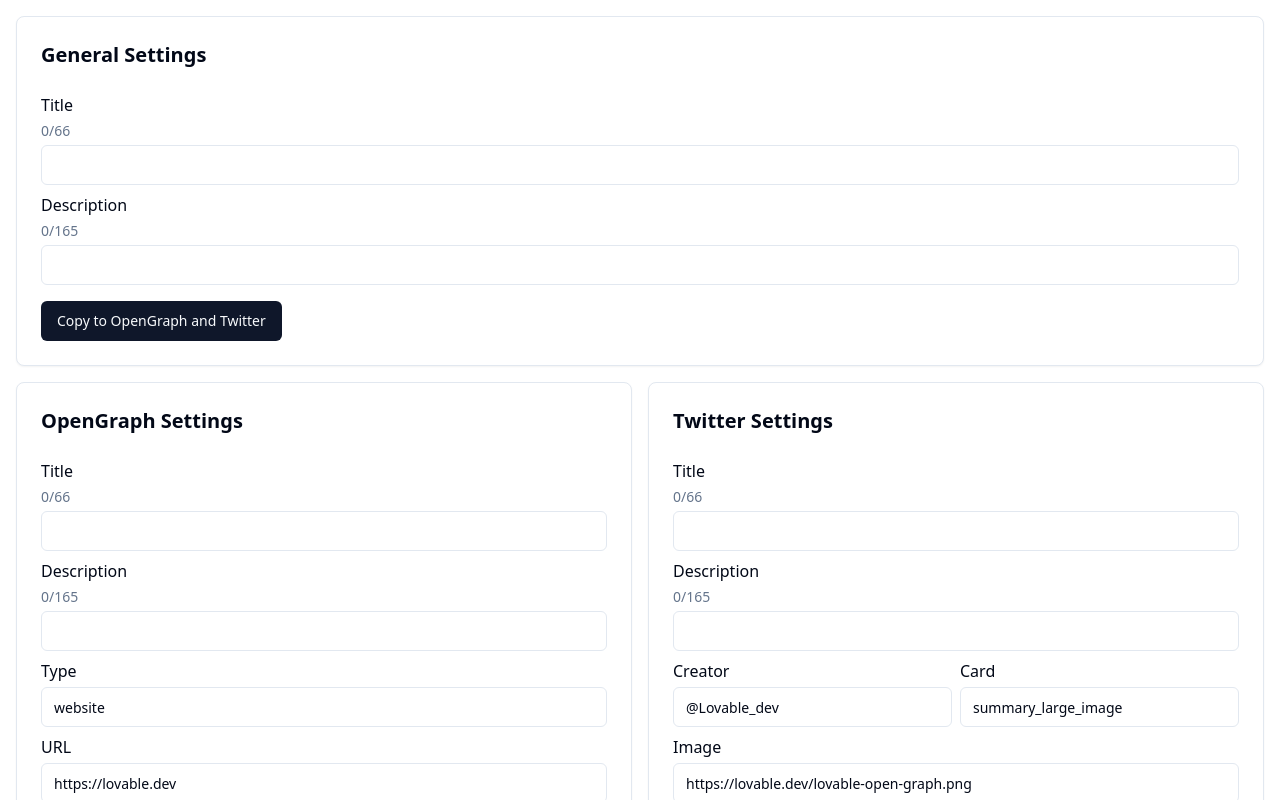
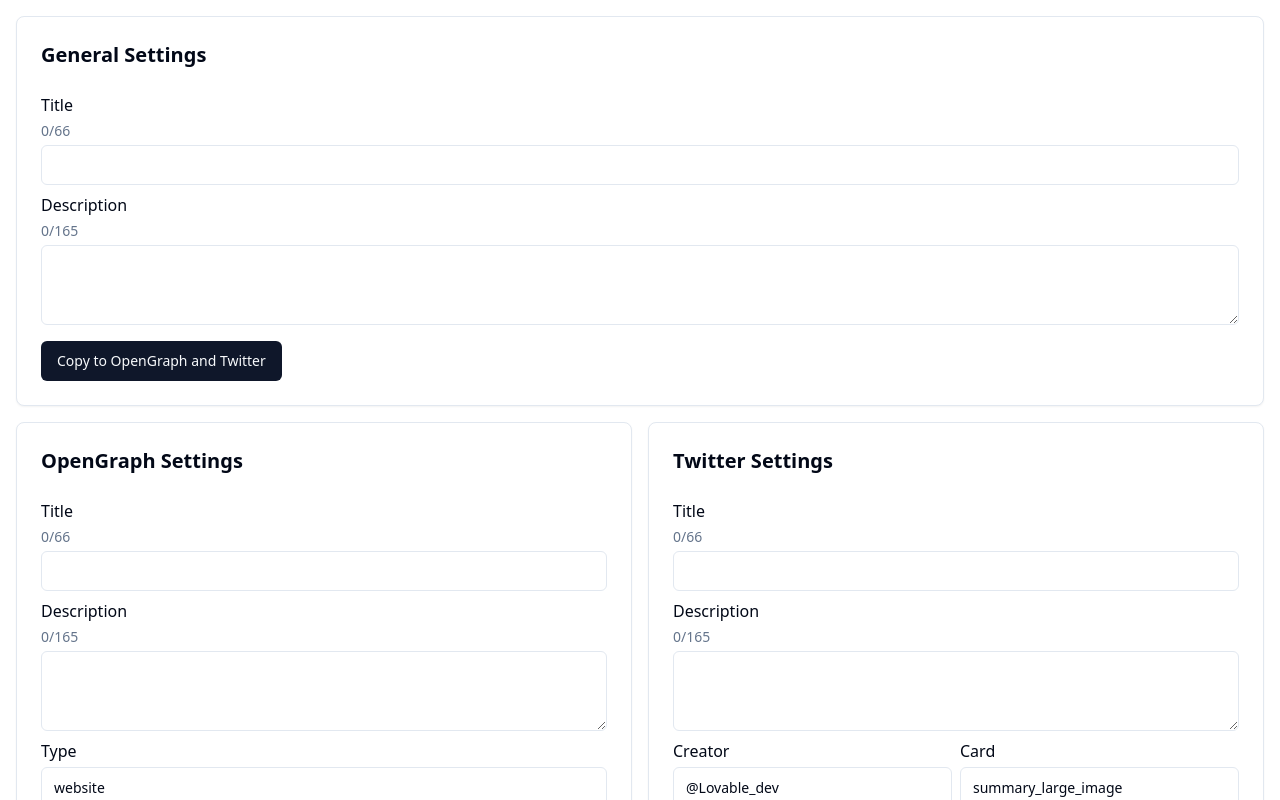
Before and after one commit to GPT-Engineer-App/seo-helper, a React (Vite) app: page / in a window 1280 px wide. Shown: the top 800 px of the page. Built offline with nearby package versions, Linux system fonts and the light colour scheme.

Commit message:
Updated description fields in Twitter and OpenGraph settings to be multiline text boxes spanning two lines.

```diff
--- a/src/pages/SeoOptimization.jsx
+++ b/src/pages/SeoOptimization.jsx
@@ -3,6 +3,7 @@ import { Button } from "@/components/ui/button";
 import { Input } from "@/components/ui/input";
 import { Card, CardHeader, CardContent } from "@/components/ui/card";
 import { Toaster } from "@/components/ui/sonner";
+import { Textarea } from "@/components/ui/textarea";
 
 const SeoOptimization = () => {
   const [general, setGeneral] = useState({ title: "", description: "" });
@@ -128,12 +129,13 @@ const SeoOptimization = () => {
             <div className="text-sm text-muted-foreground mb-1">
               {general.description.length}/165
             </div>
-            <Input
+            <Textarea
               value={general.description}
               onChange={(e) =>
                 handleChange("general", "description", e.target.value)
               }
               maxLength={165}
+              rows={2}
             />
           </div>
           <Button onClick={copyGeneralToOthers} className="mt-2">
@@ -167,12 +169,13 @@ const SeoOptimization = () => {
                 <div className="text-sm text-muted-foreground mb-1">
                   {openGraph.description.length}/165
                 </div>
-                <Input
+                <Textarea
                   value={openGraph.description}
                   onChange={(e) =>
                     handleChange("openGraph", "description", e.target.value)
                   }
                   maxLength={165}
+                  rows={2}
                 />
               </div>
               <div className="mb-2">
@@ -224,12 +227,13 @@ const SeoOptimization = () => {
                 <div className="text-sm text-muted-foreground mb-1">
                   {twitter.description.length}/165
                 </div>
-                <Input
+                <Textarea
                   value={twitter.description}
                   onChange={(e) =>
                     handleChange("twitter", "description", e.target.value)
                   }
                   maxLength={165}
+                  rows={2}
                 />
               </div>
               <div className="flex gap-2 mb-2">
```
